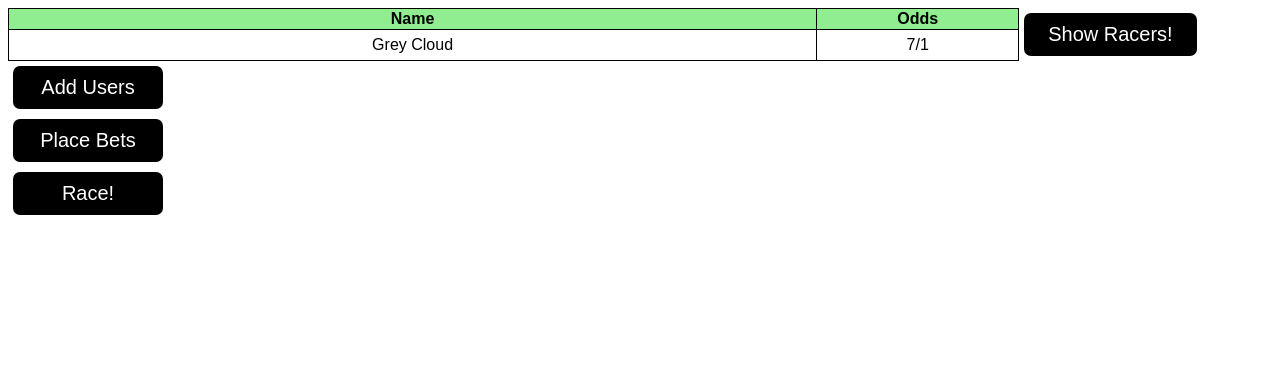
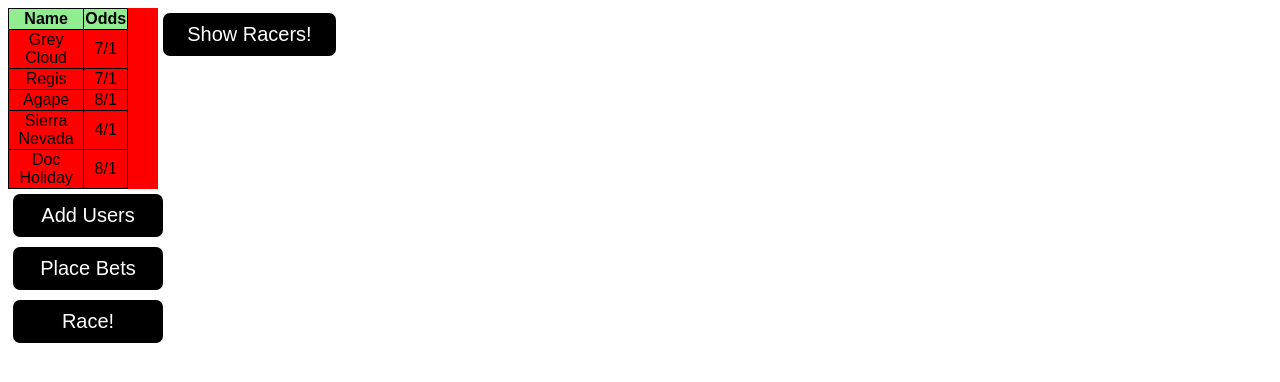
Before and after one commit to horseless-labs/horseless-derby, a React (Create React App) app: page / in a window 1280 px wide. Both pictures are taken after a click on the button "Show Racers!". Shown: the top 382 px of the page. Built offline with nearby package versions, Linux system fonts and the light colour scheme.

Commit message:
Cleaned up some state related to racersReady

```diff
--- a/src/App.js
+++ b/src/App.js
@@ -23,7 +23,8 @@ function App() {
   const [showRaceModal, setRaceModal] = useState(false)
 
   const [racers, setRacers] = useState([])
-  const [racerCount, setRacerCount] = useState(1)
+  const [racerCount, setRacerCount] = useState(5)
+  const [racersReady, setRacersReady] = useState(false)
 
   const [bets, setBets] = useState([])
   const [bettors, setBettors] = useState([])
@@ -113,7 +114,9 @@ function App() {
       <Container>
         <DisplayRacersButton
           handleRacers={handleRacers}
-          racerCount={racerCount} />
+          racerCount={racerCount}
+          racersReady={racersReady}
+          setRacersReady={setRacersReady} />
       </Container>
 
       <Container>
@@ -143,7 +146,9 @@ function App() {
           bettors={bettors}
           bets={bets}
           racers={racers}
-          handleBets={handleBets} />
+          handleBets={handleBets}
+          racersReady={racersReady}
+          setRacersReady={setRacersReady} />
       </Container>
     </>
   );
--- a/src/components/DisplayRacersButton.js
+++ b/src/components/DisplayRacersButton.js
@@ -2,10 +2,17 @@ import { useState, useEffect } from 'react'
 import { update } from 'react-spring'
 import Table from './Table'
 
-const DisplayRacersButton = ({ handleRacers, racerCount }) => {
+import styled from 'styled-components'
+
+const Container = styled.div`
+  background-color: red;
+  display: block;
+`
+
+const DisplayRacersButton = ({ handleRacers, racerCount, racersReady, setRacersReady }) => {
   const [data, setData] = useState([])
   const [horsesLoaded, setHorsesLoaded] = useState(false)
-  const [racersReady, setRacersReady] = useState(false)
+  // const [racersReady, setRacersReady] = useState(false)
   const [horses, setHorses] = useState({})
   // const [racerCount, setRacerCount] = useState(5)
 
@@ -67,8 +74,15 @@ const DisplayRacersButton = ({ handleRacers, racerCount }) => {
 
   return (
     <>
-      <Table sentData={horses} racersReady={racersReady} setRacersReady={setRacersReady} />
-      <button className="showRacersButton" onClick={getData}>Show Racers!</button>
+      {racersReady ? (
+        <Container>
+          <Table sentData={horses} racersReady={racersReady} setRacersReady={setRacersReady} />
+          {/* <button className="showRacersButton" onClick={getData}>Show Racers!</button> */}
+        </Container>
+        ) : null}
+      <div>
+        <button className="showRacersButton" onClick={getData}>Show Racers!</button>
+      </div>
     </>
   )
 }
--- a/src/components/RaceModal.js
+++ b/src/components/RaceModal.js
@@ -49,7 +49,7 @@ const CloseModalButton = styled(MdClose)`
     z-index: 10;
 `
 
-const RaceModal = ({ showModal, setShowModal, bettors, bets, racers, handleBets }) => {
+const RaceModal = ({ showModal, setShowModal, bettors, bets, racers, handleBets, racersReady, setRacersReady }) => {
     const modalRef = useRef();
 
     const closeModal = (e) => {
@@ -146,13 +146,13 @@ const RaceModal = ({ showModal, setShowModal, bettors, bets, racers, handleBets
             ueg.push(<h3>{race_order[i]} came in {[i+1]}th!</h3>)
         }
 
-        // handleBets()
         return ueg
     }
 
     const handleClick = () => {
         setShowModal(!showModal)
         handleBets()
+        setRacersReady(false)
     }
 
     return (
```
Also changed, not shown: src/components/Table.js (+1 -13 lines).
